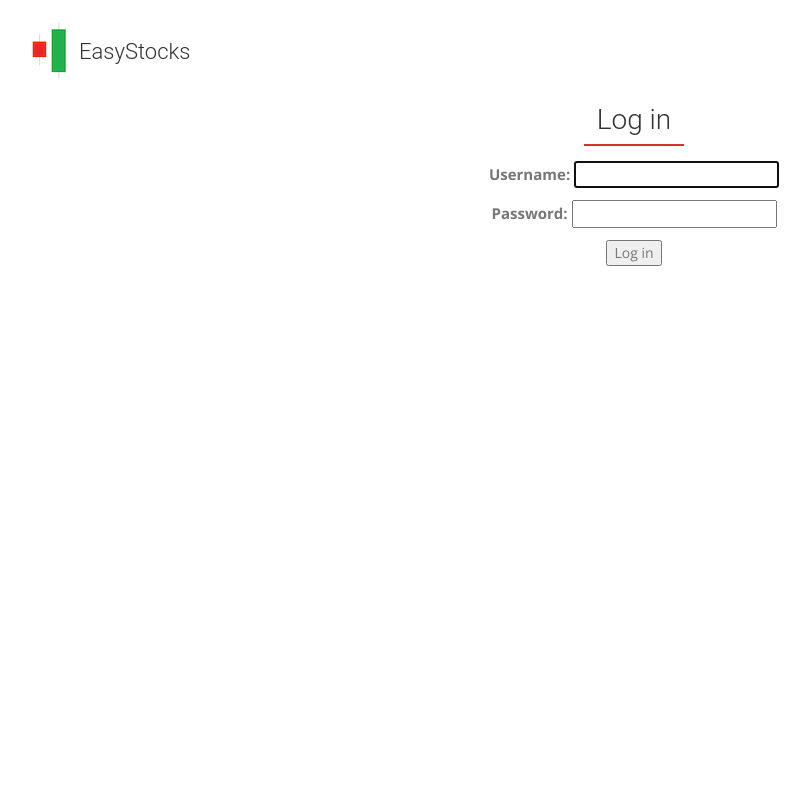
After one commit to AirVan21/EasyStocks, a Django app: page /accounts/login/ in a window 1280 px wide. The commit adds this page. Shown: the whole page, without its empty margins (6-816 px from the left). Run offline with Django 3.2, Linux system fonts and the light colour scheme; parts of the project's set-up code (start-up, migrations or seed data) failed here and were passed over; some libraries are stand-ins or nearby versions.

Commit message:
Add login logic

```diff
--- a/EasyStocks/settings.py
+++ b/EasyStocks/settings.py
@@ -109,7 +109,7 @@ AUTH_PASSWORD_VALIDATORS = [
 
 LANGUAGE_CODE = 'en-us'
 
-TIME_ZONE = 'UTC'
+TIME_ZONE = 'Europe/Moscow'
 
 USE_I18N = True
 
@@ -148,3 +148,7 @@ CELERY_BEAT_SCHEDULE = {
         'schedule': crontab(minute=30, hour=20, day_of_week='friday'),
     },
 }
+
+# Redirect settings
+LOGIN_REDIRECT_URL = 'home'
+LOGOUT_REDIRECT_URL = 'home'
--- a/EasyStocks/urls.py
+++ b/EasyStocks/urls.py
@@ -23,4 +23,5 @@ urlpatterns = [
     path('robots.txt', TemplateView.as_view(template_name="robots.txt",
          content_type='text/plain')),
     path('sitemap.xml', TemplateView.as_view(template_name="sitemap.xml",
-         content_type='text/plain')), ]
+         content_type='text/plain')),
+    path('accounts/', include('django.contrib.auth.urls')), ]
--- a/static/css/style.css
+++ b/static/css/style.css
@@ -65,6 +65,25 @@ ul, ol {
 a:focus, .btn:focus, .btn:active:focus, .btn.active:focus, .btn.focus, .btn:active.focus, .btn.active.focus {
 	outline: none;
 	outline-offset: none;
+}
+/* Navigation */
+#navigation {
+	padding: 5px;
+	position: fixed;
+	transition: top 0.8s;
+}
+#navigation.navbar-inverse {
+	background: #262626;
+	border-color: rgba(231, 231, 231, 0);
+}
+#navigation.navbar-inverse .navbar-nav > li > a {
+	text-transform: uppercase;
+	color: #fff;
+	font-weight: 400;
+	font-size: 15px;
+	border: 1px solid transparent;
+	letter-spacing: 0.5px;
+	margin: 0 15px 0 15px;
 }
 /* Header Section */
 .intro {
--- /dev/null
+++ b/templates/registration/login.html
@@ -0,0 +1,26 @@
+{% extends 'base.html' %}
+{% load static %}
+{% block content %}
+<body>
+  <div id="share_header">
+    <div class="container">
+      <div class="row">
+        <a href="{% url 'home' %}">
+          <div class="col-xs-12 col-md-3 item">
+            <img class="pull-left" src="{% get_static_prefix %}img/candlestick-logo.png"></img>
+            <h3 class="pull-left">EasyStocks</h3>
+          </div>
+        </a>
+      </div>
+    </div>
+  </div>
+  <div class="text-center">
+    <h2>Log in</h2>
+    <form method="post">
+      {% csrf_token %}
+      {{ form.as_p }}
+      <button type="submit">Log in</button>
+    </form>
+  </div>
+</body>
+{% endblock content %}
```
